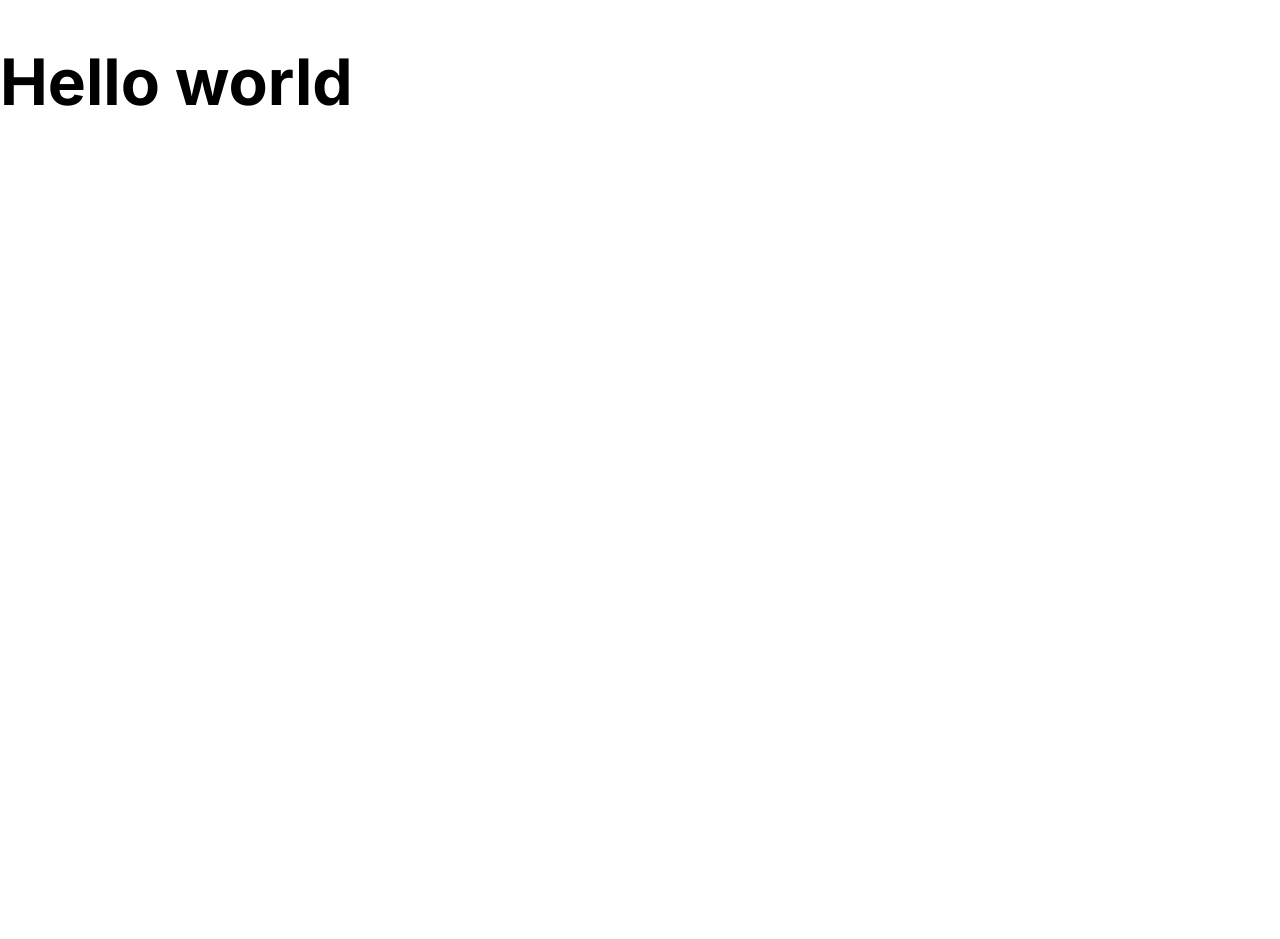
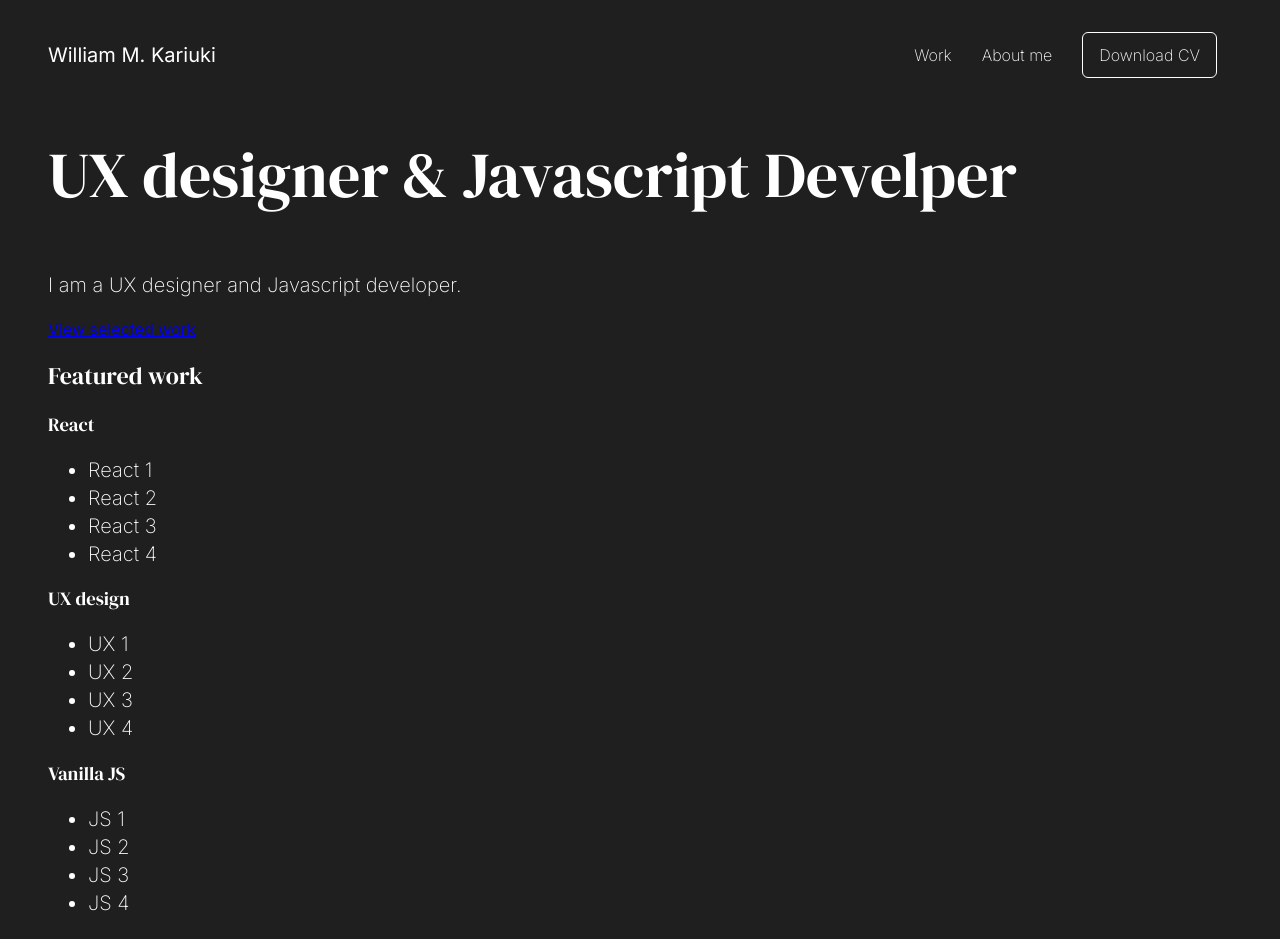
Before and after one commit to martinkariuki7/portfolio, a Next.js app: page / in a window 1280 px wide. Shown: the top 939 px of the page. Before the commit the page ends 800 px from the top, so only its background shows below. Built offline with nearby package versions, Linux system fonts and the light colour scheme.

Commit message:
Add header

```diff
--- /dev/null
+++ b/src/app/components/header/header.module.css
@@ -0,0 +1,28 @@
+.siteHeader {
+  display: flex;
+  justify-content: space-between;
+  align-items: center;
+}
+
+.siteBranding span {
+  font-size: 1.25rem;
+}
+
+.siteNav ul {
+  display: flex;
+  align-items: center;
+  list-style-type: none;
+  margin: 0;
+  padding: 0;
+}
+
+.siteNav ul li {
+  margin: 0 15px;
+  font-size: 1rem;
+}
+
+.siteNav ul li:last-child {
+  border: 1px solid white;
+  border-radius: 6px;
+  padding: 0.5rem 1rem;
+}
--- /dev/null
+++ b/src/app/components/header/header.tsx
@@ -0,0 +1,18 @@
+import styles from "./header.module.css";
+
+export default function Header() {
+  return (
+    <header className={styles.siteHeader}>
+      <div className={styles.siteBranding}>
+        <span>William M. Kariuki</span>
+      </div>
+      <nav className={styles.siteNav}>
+        <ul>
+          <li>Work</li>
+          <li>About me</li>
+          <li>Download CV</li>
+        </ul>
+      </nav>
+    </header>
+  );
+}
--- a/src/app/globals.css
+++ b/src/app/globals.css
@@ -1,6 +1,9 @@
+@import url("https://fonts.googleapis.com/css2?family=DM+Serif+Display:ital@0;1&family=Inter:wght@200;400&display=swap");
+
 :root {
-  --header-font: "DM Serif Display", "Inter" serif;
-  --body-font: "Inter", "DM Serif Display", sans-serif;
+  --font-inter: "Inter", sans-serif;
+  --font-dm-serif-display: "DM Serif Display", serif;
+  --dark-bg: #1f1f1f;
 }
 
 * {
@@ -11,14 +14,26 @@ html,
 body {
   margin: 0;
   padding: 0;
+  font-family: var(--font-inter), serif;
+  background-color: var(--dark-bg);
+  color: white;
+  padding: 1rem 1.5rem;
 }
 
 h1,
 h2,
 h3 {
-  font-family: var(--header-font);
+  font-family: var(--font-dm-serif-display), serif;
+  font-weight: 400;
 }
 
 h1 {
   font-size: clamp(2rem, 5vw, 4rem);
 }
+
+p,
+li {
+  font-size: 20px;
+  line-height: 28px;
+  font-weight: 200;
+}
--- a/src/app/layout.tsx
+++ b/src/app/layout.tsx
@@ -1,22 +1,25 @@
-import './globals.css'
-import type { Metadata } from 'next'
-import { Inter } from 'next/font/google'
-
-const inter = Inter({ subsets: ['latin'] })
+import type { Metadata } from "next";
+import Head from "next/head";
+import "./globals.css";
 
 export const metadata: Metadata = {
-  title: 'Create Next App',
-  description: 'Generated by create next app',
-}
+  title: "UX designer & Javascript Develper",
+  description: "I am a UX designer and Javascript developer.",
+};
 
 export default function RootLayout({
   children,
 }: {
-  children: React.ReactNode
+  children: React.ReactNode;
 }) {
   return (
     <html lang="en">
-      <body className={inter.className}>{children}</body>
+      <Head>
+        <title>{metadata.title}</title>
+        <meta name="description" content={metadata.description} />
+        <meta name="viewport" content="width=device-width, initial-scale=1" />
+      </Head>
+      <body>{children}</body>
     </html>
-  )
+  );
 }
--- a/src/app/page.tsx
+++ b/src/app/page.tsx
@@ -1,12 +1,68 @@
-import { Inter, DM_Serif_Display } from "next/font/google";
 import Image from "next/image";
+import Header from "./components/header/header";
 import styles from "./page.module.css";
-
-const DmSerifDisplay = DM_Serif_Display({
-  weight: "400",
-  subsets: ["latin"],
-});
+import Link from "next/link";
 
 export default function Home() {
-  return <h1>Hello world</h1>;
+  return (
+    <>
+      <Header />
+      <main>
+        <section className={styles.hero}>
+          <div className={styles.heroContent}>
+            <h1>UX designer & Javascript Develper</h1>
+            <p>I am a UX designer and Javascript developer.</p>
+            <Link href="/contact"> View selected work</Link>
+          </div>
+        </section>
+        <section className={styles.featuredWork}>
+          <h2>Featured work</h2>
+          <div className={styles.workCategory}>
+            <div>
+              <h3>React</h3>
+              <ul>
+                <li>React 1</li>
+                <li>React 2</li>
+                <li>React 3</li>
+                <li>React 4</li>
+              </ul>
+            </div>
+          </div>
+          <div className={styles.workCategory}>
+            <div>
+              <h3>UX design</h3>
+              <ul>
+                <li>UX 1</li>
+                <li>UX 2</li>
+                <li>UX 3</li>
+                <li>UX 4</li>
+              </ul>
+            </div>
+          </div>
+          <div className={styles.workCategory}>
+            <div>
+              <h3>Vanilla JS</h3>
+              <ul>
+                <li>JS 1</li>
+                <li>JS 2</li>
+                <li>JS 3</li>
+                <li>JS 4</li>
+              </ul>
+            </div>
+          </div>
+          <div className={styles.workCategory}>
+            <div>
+              <h3>WordPress</h3>
+              <ul>
+                <li>WP 1</li>
+                <li>WP 2</li>
+                <li>WP 3</li>
+                <li>WP 4</li>
+              </ul>
+            </div>
+          </div>
+        </section>
+      </main>
+    </>
+  );
 }
```
